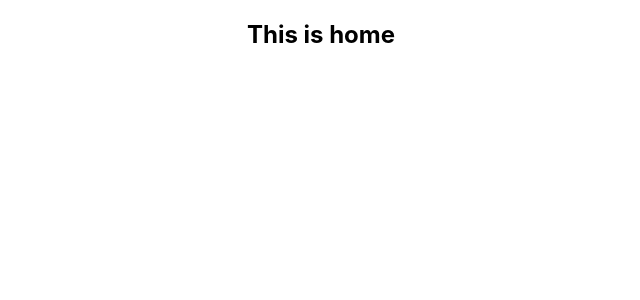
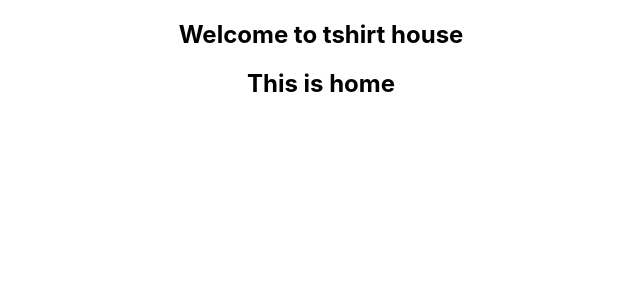
Before and after one commit to MirzaAyon/tshirt-house-react-router, a React (Create React App) app: page / in a window 1280 px wide. Shown: the top 300 px of the page, without its empty margins (319-959 px from the left). Built offline with nearby package versions, Linux system fonts and the light colour scheme.

Commit message:
react router installed

```diff
--- a/package.json
+++ b/package.json
@@ -8,6 +8,7 @@
     "@testing-library/user-event": "^13.5.0",
     "react": "^18.2.0",
     "react-dom": "^18.2.0",
+    "react-router-dom": "^6.3.0",
     "react-scripts": "5.0.1",
     "web-vitals": "^2.1.4"
   },
--- a/src/App.js
+++ b/src/App.js
@@ -1,10 +1,12 @@
-import logo from './logo.svg';
+
 import './App.css';
 import Home from './comonents/Home/Home';
+import Header from './comonents/Header/Header';
 
 function App() {
   return (
     <div className="App">
+      <Header></Header>
       <Home></Home>
     </div>
   );
```
Also changed, not shown: 1 other file (tests, documents, lock files or other folders).
